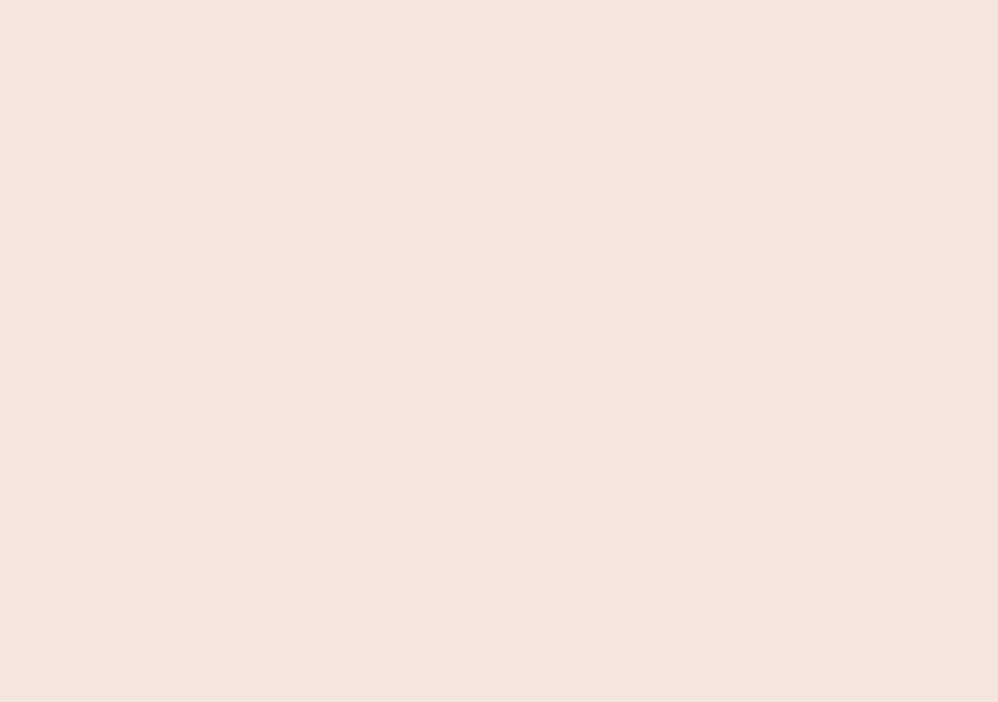
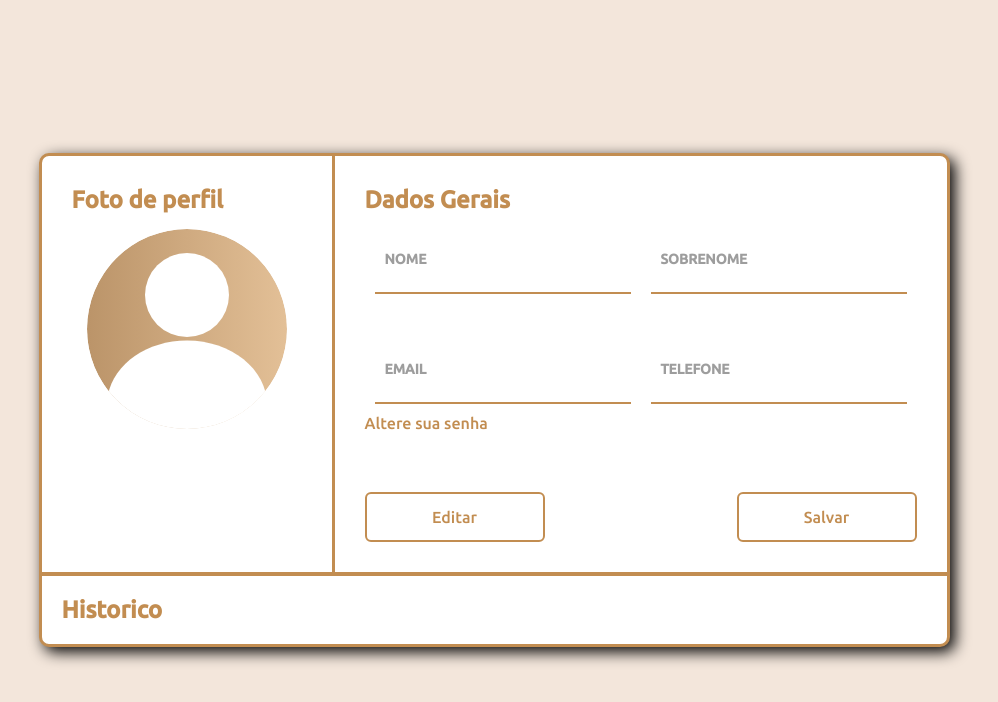
Before and after one commit to RafaSantos19/FrontEnd_PI3, a React (Vite) app: page /perfil in a window 1280 px wide. Before the commit this address had no page. Shown: the top 702 px of the page, without its empty margins (146-1144 px from the left). Built offline with nearby package versions, Linux system fonts and the light colour scheme.

Commit message:
Junção dos projetos
Juntei o que o Kaike fez com a versão mais atual do front;
Também fizemos um modal para o esqueci a senha;
Foram feitas pequenas correções gerais.

```diff
--- a/src/App.jsx
+++ b/src/App.jsx
@@ -3,6 +3,7 @@ import { BrowserRouter as Router, Route, Routes } from 'react-router-dom';
 import Home from './pages/Home/Home.jsx';
 import Cadastro from './pages/Cadastro/Cadastro.jsx';
 import Login from './pages/Login/Login.jsx';
+import Perfil from './pages/Perfil/Perfil.jsx';
 import './App.css';
 
 function App() {
@@ -15,6 +16,7 @@ function App() {
         <Route path='/' element={<Home />} />
         <Route path='/cadastro' element={<Cadastro />} />
         <Route path='/login' element={<Login />} />
+        <Route path='/perfil' element={<Perfil />} />
       </Routes>
     </Router>
   );
--- a/src/components/Menu/Menu.jsx
+++ b/src/components/Menu/Menu.jsx
@@ -40,8 +40,7 @@ function Menu() {
               <li><a href="#">Agendamento</a></li>
               <li><a href="#">Serviços</a></li>
               <li><a href="#">Cursos</a></li>
-              <li><a href="#">Sobre</a></li>
-              <li><a href="/Cadastro">Cadastro</a></li>
+              <li><a href="/Login">Login</a></li>
             </ul>
           </div>
           <span className={`navTrigger ${menuActive ? 'active' : ''}`} onClick={handleMenuClick}>
--- a/src/pages/Cadastro/Cadastro.css
+++ b/src/pages/Cadastro/Cadastro.css
@@ -153,7 +153,7 @@ div#parallelogram-cadastro {
 }
 
 .button-cadastro:hover {
-    opacity: 0.85;
+    background-color: #c7b2a1;
 }
 
 .form-cadastro a {
--- a/src/pages/Home/Home.jsx
+++ b/src/pages/Home/Home.jsx
@@ -3,6 +3,7 @@ import React from 'react';
 import bgHeader from '../../assets/bg-header1.png'; // Importe a imagem do banner
 import Menu from '../../components/Menu/Menu';
 import './Home.css';  // Importa o CSS da Home
+import Footer from '../../components/Footer/Footer';
 
 function Home() {
   return (
@@ -11,6 +12,7 @@ function Home() {
       <section className="banner">
         <img src={bgHeader} alt="Banner" className="banner-image" />
       </section>
+      <Footer/>
     </div>
   );
 }
--- a/src/pages/Login/Login.css
+++ b/src/pages/Login/Login.css
@@ -111,14 +111,14 @@ div#parallelogram-login {
 }
 
 .button-login:hover{
-    opacity: 0.85;
+    background-color: #c7b2a1;
 }
 
 .form-login a{
     text-decoration: none;
     padding-top: 10px;
     font-size: 16px;
-    color: #500;
+    color: #E3C097;
     font-weight: 500;
     text-transform: uppercase;
     text-align: center;
@@ -133,6 +133,58 @@ div#parallelogram-login {
     width: 250px;
     height: 250px;
     margin:auto 40px;
+}
+
+/* Estilo do modal */
+.modal {
+    position: fixed;
+    top: 0;
+    left: 0;
+    width: 100%;
+    height: 100%;
+    background-color: rgba(0, 0, 0, 0.5); /* Fundo escurecido */
+    display: flex;
+    align-items: center;
+    justify-content: center;
+    z-index: 1000; /* Certifique-se de que o modal esteja acima de outros elementos */
+}
+
+.modal-content {
+    background-color: white;
+    padding: 20px;
+    border-radius: 10px;
+    box-shadow: 0 2px 10px rgba(0, 0, 0, 0.3);
+    width: 90%;
+    max-width: 400px; /* Largura máxima do modal */
+    text-align: center;
+}
+
+.modal-content h2 {
+    margin-bottom: 15px;
+}
+
+.modal-content input {
+    width: calc(100% - 20px);
+    height: 50px;
+    margin: 10px 0;
+    padding: 10px;
+    border: 1px solid #ccc;
+    border-radius: 5px;
+}
+
+.modal-content button {
+    margin: 10px;
+    padding: 10px 15px;
+    background-color: #d8c5b3;
+    color: white;
+    border: none;
+    border-radius: 5px;
+    cursor: pointer;
+    transition: background-color 0.3s;
+}
+
+.modal-content button:hover {
+    background-color: #c7b2a1;
 }
 
 @media only screen and (max-width: 1080px) {
--- a/src/pages/Perfil/Perfil.css
+++ b/src/pages/Perfil/Perfil.css
@@ -0,0 +1,157 @@
+.section-perfil{
+    display: flex;
+    align-items: center;
+    justify-content: center;
+    min-height: 100vh;
+    font-family: Arial, Helvetica, sans-serif;
+}
+h1{
+    color: #c28d51;
+}
+.div-perfil{
+    background-color: #ffffff;
+    border: solid 3px #c28d51;
+    box-shadow: 5px 5px 15px;
+    border-radius: 10px;
+}
+.historico-perfil{
+    padding: 20px;
+}
+
+.dados-editaveis-perfil{
+    display: flex;
+    border-bottom: solid 4px #c28d51;
+}
+
+.div-foto-perfil{
+    padding: 30px;
+    border-right: 3px solid #c28d51;
+}
+
+.div-foto-perfil img{
+    width: 200px;
+    margin: 15px;
+}
+
+.div-dados-perfil{
+    padding: 30px;
+}
+
+.fieldset-perfil {
+    border: none;
+}
+.fieldset-perfil:nth-child(2) {
+    display: flex;
+}
+
+.fieldset-perfil:nth-child(3) {
+    display: flex;
+    padding-top: 20px;
+}
+
+.fieldset-perfil:nth-child(4) {
+    display: flex;
+    padding-top: 20px;
+}
+.fieldset-perfil:nth-child(5) {
+    display: flex;
+    padding-top: 60px;
+    justify-content: space-between;
+}
+
+.a-perfil{
+    text-decoration: none;
+    color: #c28d51;
+    transition: 0.3s;
+}
+
+.a-perfil:hover{
+    opacity: 0.6;
+}
+
+.container-perfil button{
+    background: transparent;
+    border: solid 2px #c28d51;
+    width: 180px;
+    height: 50px;
+    border-radius: 6px;
+    color: #c28d51;
+    font-size: 16px;
+    transition: 0.2s;
+}
+
+.container-perfil button:hover{
+    background-color: antiquewhite;
+}
+
+.container-perfil {
+    position: relative;
+}
+
+.container-perfil input {
+    margin: 10px 10px;
+    width: calc(100% - 20px);
+    height: 70px;
+    border-bottom: solid 2px #c28d51;
+    border-top: none;
+    border-left: none;
+    border-right:none ;
+    background: transparent;
+    color: #383838;
+    font-size: 14px;
+    font-weight: 700;
+    padding: 16px 10px 0 10px;
+    outline: 0;
+}
+
+.container-perfil input:placeholder-shown ~ .container-perfil label {
+    font-size: 17px;
+    cursor: text;
+    top: 20px;
+}
+
+.container-perfil label {
+    text-transform: uppercase;
+    font-size: 14px;
+    font-weight: 700;
+    color: #9d9d9d;
+    position: absolute;
+    line-height: 70px;
+    top: 10px;
+    left: 20px;
+    user-select: none;
+    pointer-events: none;
+    transition: 0.5s;
+}
+
+.container-perfil input:focus~label,
+.container-perfil input:valid~label {
+    left: 20px;
+    top: -10px;
+    color: #555151;
+}
+
+@media only screen and (max-width: 720px) {
+    .section-perfil {
+        min-width: 95vw;
+    }
+    .div-foto-perfil{
+        border: none;
+    }
+
+    .dados-editaveis-perfil{
+        flex-direction: column;
+    }
+
+    .fieldset-perfil:nth-child(2),
+    .fieldset-perfil:nth-child(3),
+    .fieldset-perfil:nth-child(4),
+    .fieldset-perfil:nth-child(5) {
+        flex-direction: column;
+    }
+
+    .container-perfil button {
+        width: 100%;
+        margin: 10px;
+    }
+}
--- a/src/pages/Perfil/Perfil.jsx
+++ b/src/pages/Perfil/Perfil.jsx
@@ -0,0 +1,55 @@
+import React from 'react';
+import './perfil.css';
+import logoLogin from '../../assets/login.svg'
+
+function Perfil() {
+  return (
+    <section className='section-perfil'>
+      <div className='div-perfil'>
+        <div className='dados-editaveis-perfil'>
+          <div className='div-foto-perfil'>
+            <h1>Foto de perfil</h1>
+            <img src={logoLogin}></img>
+          </div>
+          <div className='div-dados-perfil'>
+              <h1>Dados Gerais</h1>
+              <fieldset className='fieldset-perfil'>
+                <div className="container-perfil">
+                  <input type="text" id="name" name="name" required></input>
+                  <label htmlFor="name">Nome</label>
+                </div>
+                <div className="container-perfil">
+                  <input type="text" id="lastName" name="lastName" required></input>
+                  <label htmlFor="lastName">Sobrenome</label>
+                </div>
+              </fieldset>
+              <fieldset className='fieldset-perfil'>
+                <div className="container-perfil">
+                  <input type="text" id="email" name="email" required></input>
+                  <label htmlFor="email">Email</label>
+                </div>
+                <div className="container-perfil">
+                  <input type="tel" maxLength="14" id="phone" name="phone" required></input>
+                  <label htmlFor="phone">Telefone</label>
+                </div>
+              </fieldset>
+              <a href='#' className='a-perfil'>Altere sua senha</a>
+              <fieldset className='fieldset-perfil'>
+                <div className="container-perfil">
+                  <button>Editar</button>
+                </div>
+                <div className="container-perfil">
+                  <button>Salvar</button>
+                </div>
+              </fieldset>
+          </div>
+        </div>
+        <div className='historico-perfil'>
+          <h1>Historico</h1>
+        </div>
+      </div>
+    </section>
+  );
+}
+
+export default Perfil;
```
Also changed, not shown: src/components/Footer/Footer.css (+89 -40 lines), src/components/Footer/Footer.jsx (+30 -28 lines), src/assets/whatsapp-white.png (added).
